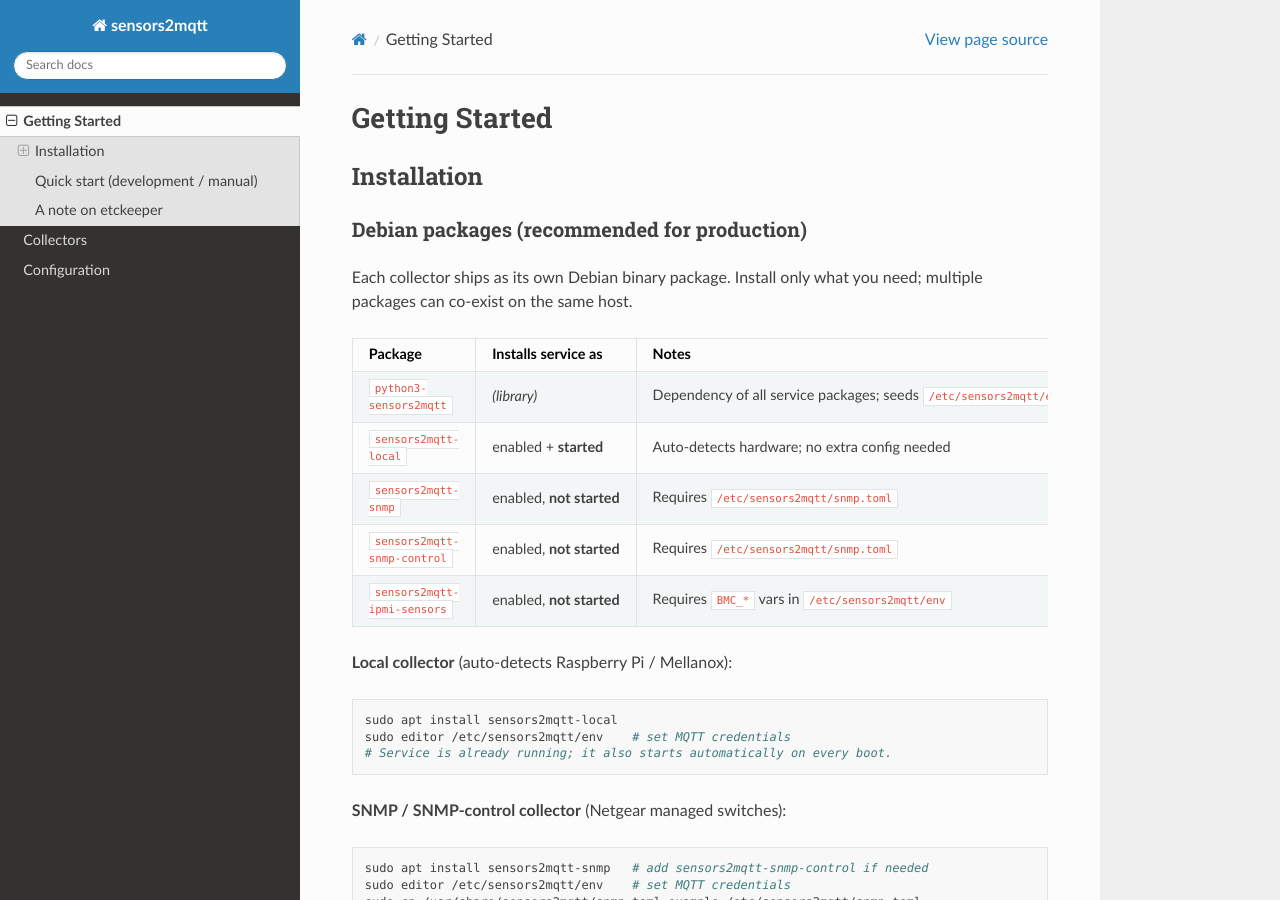
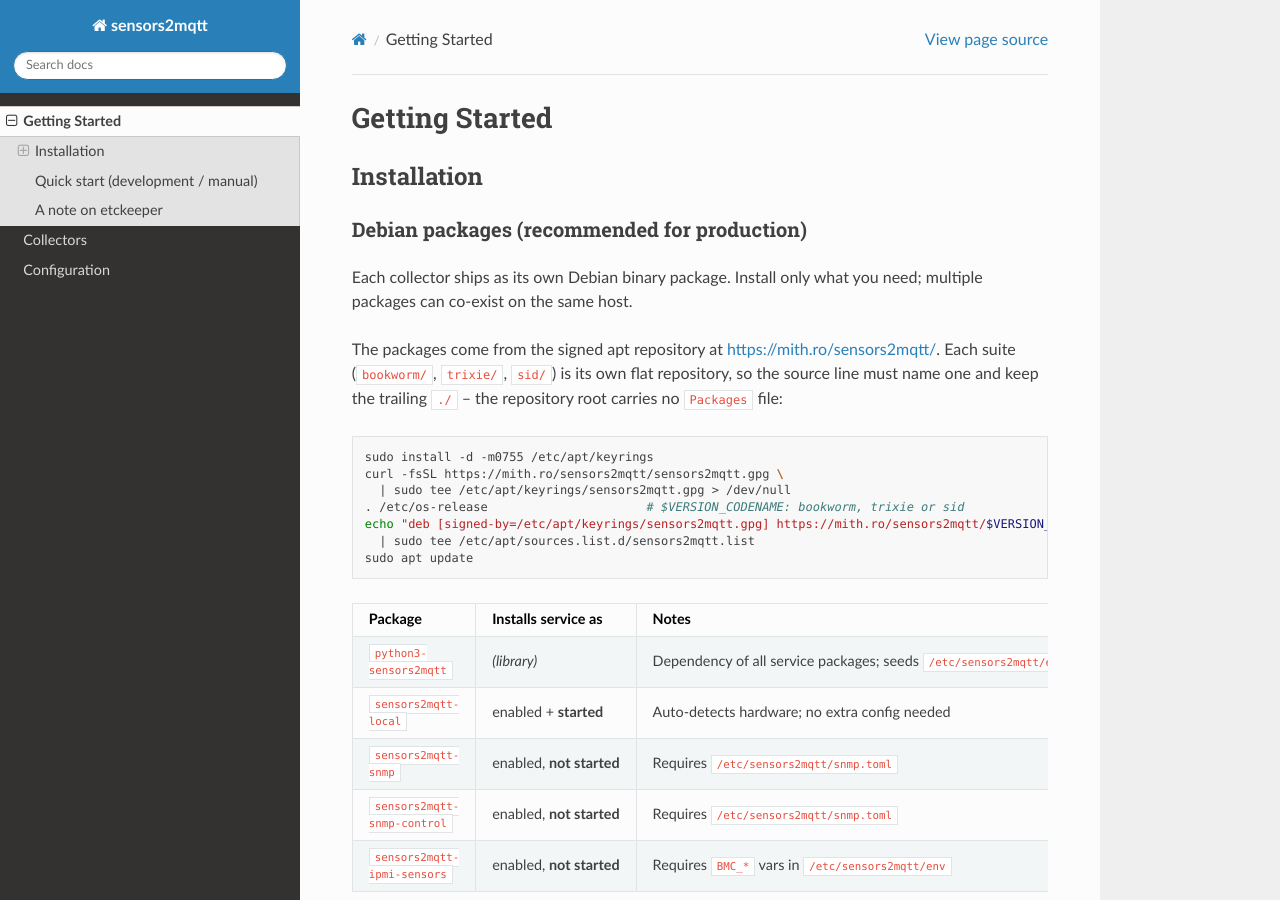
Before and after one commit to mithro/sensors2mqtt, a Sphinx documentation site: the page built from docs/getting-started.md, in a window 1280 px wide and 900 px high. Built offline with Sphinx 7.4.7 and the Read the Docs theme 3.1.0, drawn with Linux system fonts in a browser that asks for light colours.

Commit message:
docs,packaging: document the apt repo, and fix the deploy script's source line
Two problems, one cause: the apt repository is a PER-SUITE FLAT repo
(<base>/<suite>/ with a trailing "./"), and nothing in the tree said so.

1. README.md and docs/getting-started.md told readers to
   `sudo apt install sensors2mqtt-snmp` (and friends) without ever saying
   where the packages come from. Nothing in the repository carried the
   keyring + source-line setup, so the documented install could not work
   on a machine that had not already been set up by hand. Both now carry
   the three-line setup, matching the published index page at
   https://mith.ro/sensors2mqtt/.

2. packaging/deploy-rpi.py wrote a dists-style source line:

     deb [signed-by=...] <base> trixie main

   which resolves to <base>/dists/trixie/InRelease. That does not exist:

     https://mith.ro/sensors2mqtt/dists/trixie/InRelease -> 404
     https://mith.ro/sensors2mqtt/trixie/InRelease       -> 200
     https://mith.ro/sensors2mqtt/trixie/Packages        -> 200
       (python3-sensors2mqtt 0.3.post92 and the five service packages)
     https://mith.ro/sensors2mqtt/Packages               -> 404

   so every deploy failed at `apt update`. It now writes the flat form and
   takes the suite from the TARGET host's /etc/os-release rather than
   hard-coding trixie -- the fleet is bookworm Raspberry Pis, which is
   exactly why bookworm is one of the published suites.

   Also creates /etc/apt/keyrings before writing into it (absent on a
   fresh install) and normalises APT_REPO_URL to end in a slash, since a
   suite path is now appended to it.

The keyring handling is unchanged: `gpg --dearmor` into a .gpg file is
correct whether the published key is armoured (as today) or binary --
dearmor is a no-op on already-binary input.

Co-Authored-By: Claude Opus 5 (1M context) <noreply@anthropic.com>

````diff
--- a/docs/getting-started.md
+++ b/docs/getting-started.md
@@ -6,6 +6,21 @@
 
 Each collector ships as its own Debian binary package. Install only what you need;
 multiple packages can co-exist on the same host.
+
+The packages come from the signed apt repository at
+<https://mith.ro/sensors2mqtt/>. Each suite (`bookworm/`, `trixie/`, `sid/`) is
+its own flat repository, so the source line must name one and keep the trailing
+`./` -- the repository root carries no `Packages` file:
+
+```bash
+sudo install -d -m0755 /etc/apt/keyrings
+curl -fsSL https://mith.ro/sensors2mqtt/sensors2mqtt.gpg \
+  | sudo tee /etc/apt/keyrings/sensors2mqtt.gpg > /dev/null
+. /etc/os-release                      # $VERSION_CODENAME: bookworm, trixie or sid
+echo "deb [signed-by=/etc/apt/keyrings/sensors2mqtt.gpg] https://mith.ro/sensors2mqtt/$VERSION_CODENAME/ ./" \
+  | sudo tee /etc/apt/sources.list.d/sensors2mqtt.list
+sudo apt update
+```
 
 | Package | Installs service as | Notes |
 |---------|---------------------|-------|
````
Also changed, not shown: README.md (+15 -0 lines), 1 other file.
